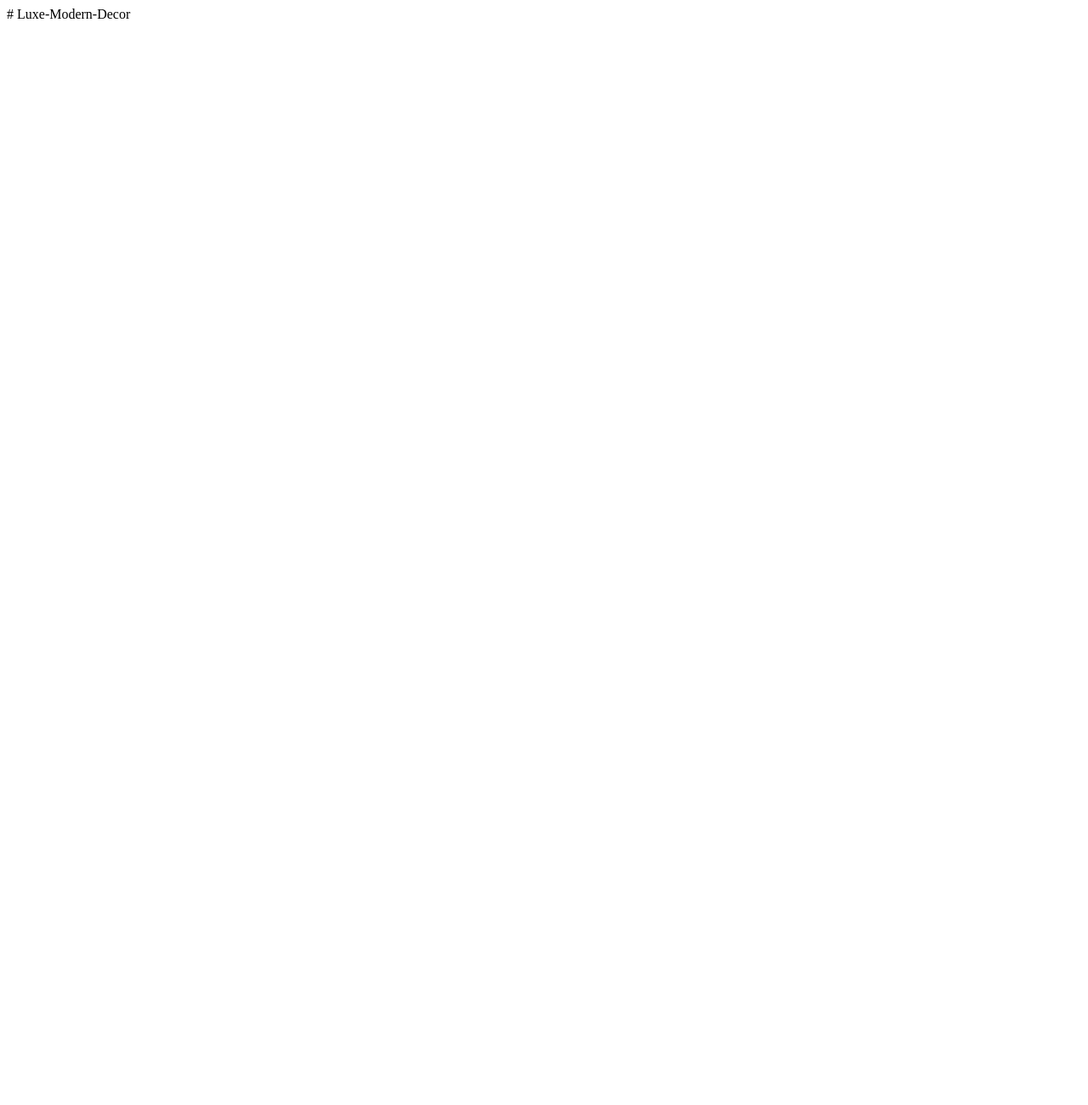
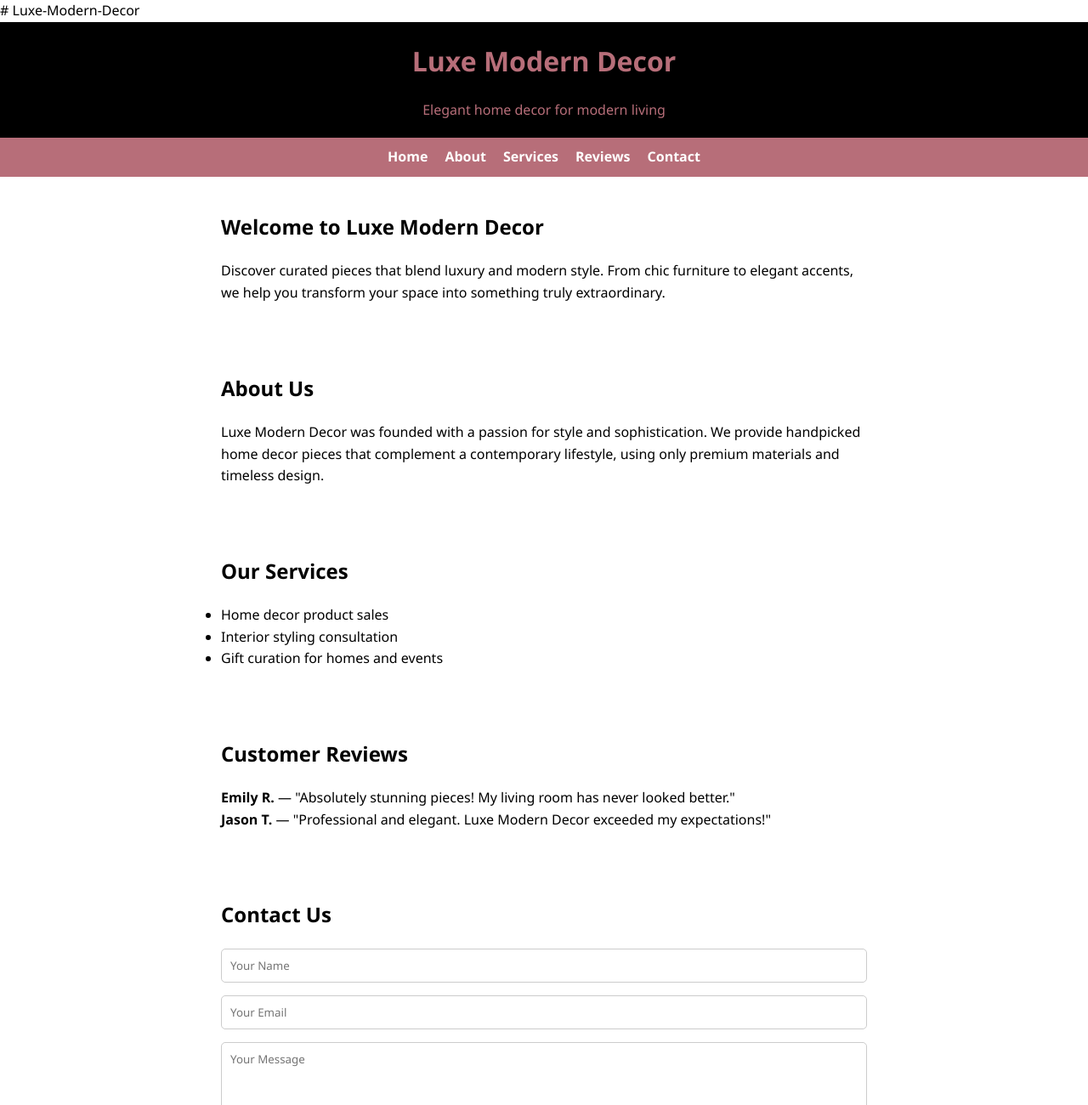
Before and after one commit to LuxeMarketingTeam/Luxe-Modern-Decor, a plain HTML site: page index.html in a window 1280 px wide. Shown: the top 1300 px of the page at 85% size. Before the commit the page ends 800 px from the top, so only its background shows below. Drawn offline with Linux system fonts and the light colour scheme.

Commit message:
Update index.html

```diff
--- a/index.html
+++ b/index.html
@@ -1 +1,155 @@
 # Luxe-Modern-Decor
+<!doctype html>
+<html lang="en">
+  <head>
+    <meta charset="UTF-8" />
+    <meta name="viewport" content="width=device-width, initial-scale=1.0" />
+    <title>Luxe Modern Decor</title>
+    <style>
+      :root {
+        --rose-gold: #b76e79;
+        --white: #ffffff;
+        --black: #000000;
+      }
+
+      * {
+        box-sizing: border-box;
+        margin: 0;
+        padding: 0;
+        font-family: "Segoe UI", sans-serif;
+      }
+
+      body {
+        background-color: var(--white);
+        color: var(--black);
+        line-height: 1.6;
+      }
+
+      header {
+        background: var(--black);
+        color: var(--rose-gold);
+        padding: 20px;
+        text-align: center;
+      }
+
+      nav {
+        display: flex;
+        justify-content: center;
+        gap: 20px;
+        background: var(--rose-gold);
+        padding: 10px 0;
+      }
+
+      nav a {
+        color: var(--white);
+        text-decoration: none;
+        font-weight: bold;
+      }
+
+      section {
+        padding: 40px 20px;
+        max-width: 800px;
+        margin: auto;
+      }
+
+      h1,
+      h2 {
+        margin-bottom: 20px;
+      }
+
+      .contact-form input,
+      .contact-form textarea {
+        width: 100%;
+        padding: 10px;
+        margin-bottom: 15px;
+        border: 1px solid #ccc;
+        border-radius: 5px;
+      }
+
+      .contact-form button {
+        background: var(--rose-gold);
+        color: var(--white);
+        border: none;
+        padding: 10px 20px;
+        cursor: pointer;
+        border-radius: 5px;
+      }
+
+      footer {
+        background: var(--black);
+        color: var(--white);
+        text-align: center;
+        padding: 20px;
+        margin-top: 40px;
+      }
+    </style>
+  </head>
+  <body>
+    <header>
+      <h1>Luxe Modern Decor</h1>
+      <p>Elegant home decor for modern living</p>
+    </header>
+
+    <nav>
+      <a href="#home">Home</a>
+      <a href="#about">About</a>
+      <a href="#services">Services</a>
+      <a href="#reviews">Reviews</a>
+      <a href="#contact">Contact</a>
+    </nav>
+
+    <section id="home">
+      <h2>Welcome to Luxe Modern Decor</h2>
+      <p>
+        Discover curated pieces that blend luxury and modern style. From chic
+        furniture to elegant accents, we help you transform your space into
+        something truly extraordinary.
+      </p>
+    </section>
+
+    <section id="about">
+      <h2>About Us</h2>
+      <p>
+        Luxe Modern Decor was founded with a passion for style and
+        sophistication. We provide handpicked home decor pieces that complement
+        a contemporary lifestyle, using only premium materials and timeless
+        design.
+      </p>
+    </section>
+
+    <section id="services">
+      <h2>Our Services</h2>
+      <ul>
+        <li>Home decor product sales</li>
+        <li>Interior styling consultation</li>
+        <li>Gift curation for homes and events</li>
+      </ul>
+    </section>
+
+    <section id="reviews">
+      <h2>Customer Reviews</h2>
+      <p>
+        <strong>Emily R.</strong> — "Absolutely stunning pieces! My living room
+        has never looked better."
+      </p>
+      <p>
+        <strong>Jason T.</strong> — "Professional and elegant. Luxe Modern Decor
+        exceeded my expectations!"
+      </p>
+    </section>
+
+    <section id="contact">
+      <h2>Contact Us</h2>
+      <form class="contact-form">
+        <input type="text" placeholder="Your Name" required />
+        <input type="email" placeholder="Your Email" required />
+        <textarea rows="5" placeholder="Your Message" required></textarea>
+        <button type="submit">Send Message</button>
+      </form>
+    </section>
+
+    <footer>
+      <p>&copy; 2025 Luxe Modern Decor. All rights reserved.</p>
+    </footer>
+  </body>
+</html>
```
